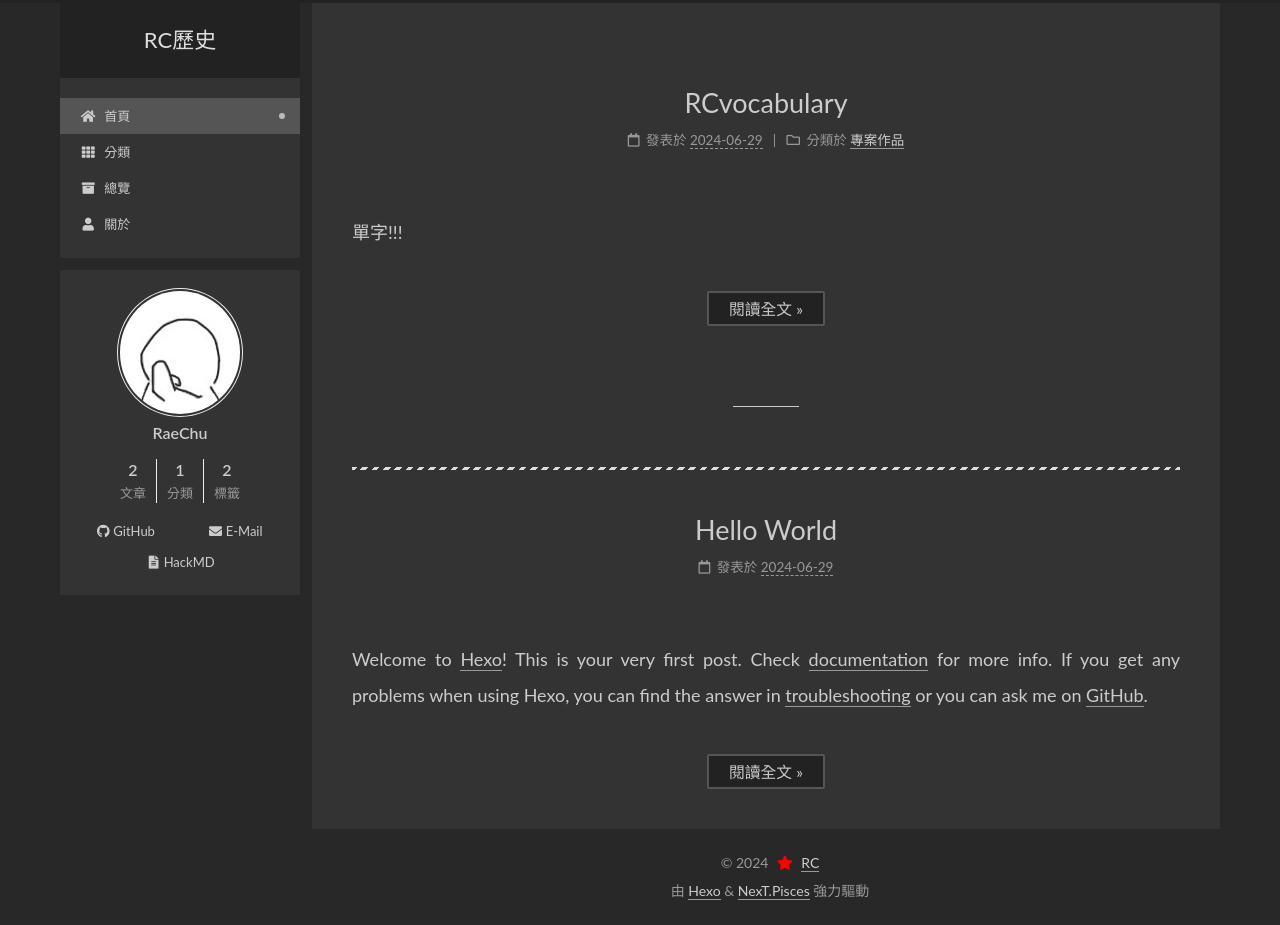
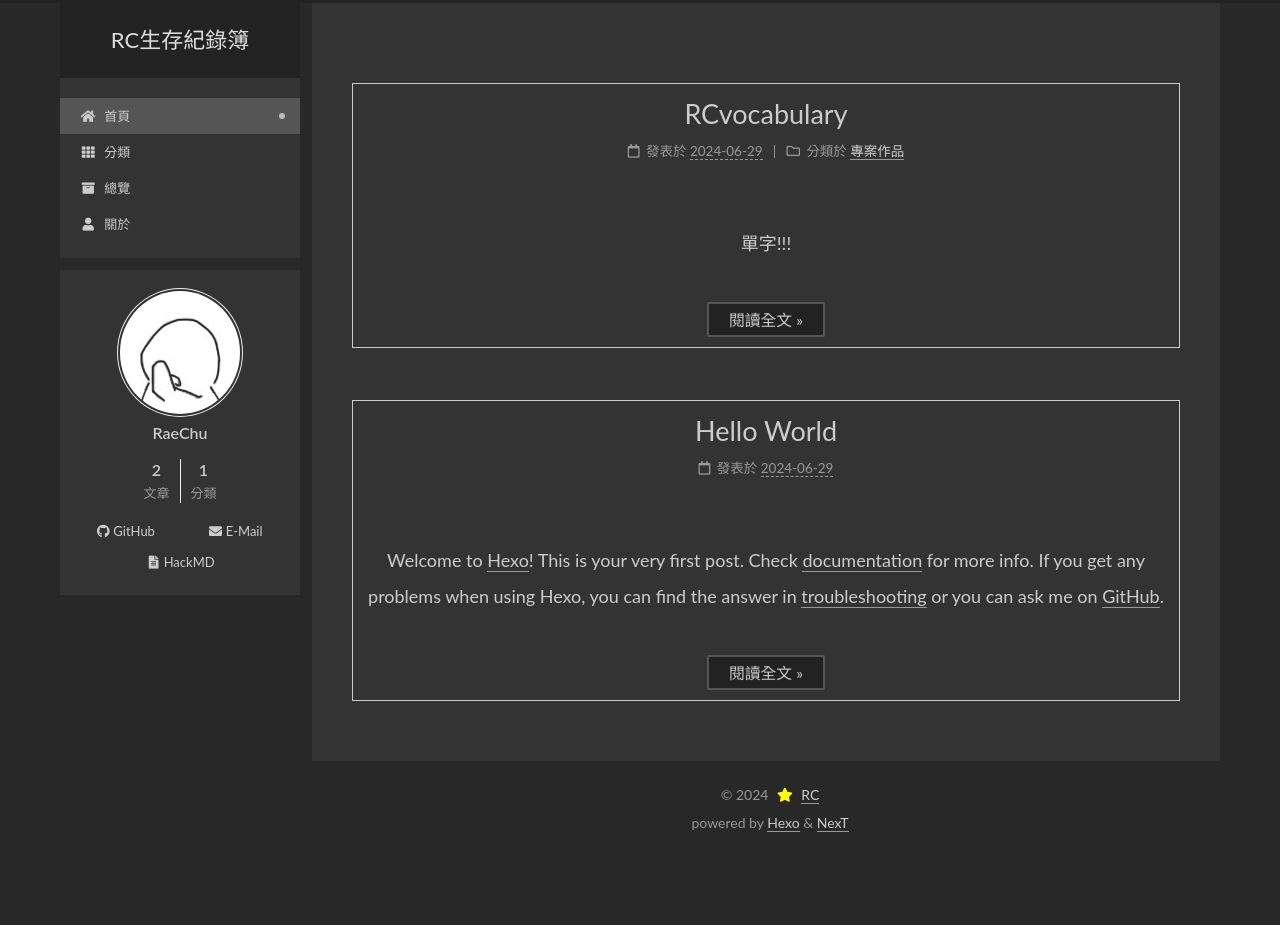
Before and after one commit to 123456dr/RC, a plain HTML site: page index.html in a window 1280 px wide. After the commit the page ends 857 px from the top, so only its background shows below. Drawn offline with Linux system fonts and the light colour scheme; files whose address does not match are found by name.

Commit message:
Site updated: 2024-06-29 23:20:41

```diff
--- a/css/main.css
+++ b/css/main.css
@@ -1,3 +1,11 @@
+.post-preview {
+  border: 1px solid #ccc;
+  padding: 10px;
+  margin-bottom: 20px;
+}
+.index .post-body {
+  text-align: center;
+}
 :root {
   --body-bg-color: #282828;
   --content-bg-color: #333;
@@ -1199,7 +1207,7 @@ pre .javascript .function {
 }
 .links-of-author a::before,
 .links-of-author span.exturl::before {
-  background: #3355d9;
+  background: #783039;
   border-radius: 50%;
   content: ' ';
   display: inline-block;
@@ -1442,7 +1450,7 @@ pre .javascript .function {
   width: 100%;
 }
 .with-love {
-  color: #ff0000;
+  color: #ffff00;
   display: inline-block;
   margin: 0 5px;
 }
--- a/index.html
+++ b/index.html
@@ -31,9 +31,9 @@
   gtag('config', 'G-S1SMX01GSN');
 </script>
   <meta property="og:type" content="website">
-<meta property="og:title" content="RC歷史">
+<meta property="og:title" content="RC生存紀錄簿">
 <meta property="og:url" content="http://123456dr.github.io/index.html">
-<meta property="og:site_name" content="RC歷史">
+<meta property="og:site_name" content="RC生存紀錄簿">
 <meta property="og:locale" content="zh_TW">
 <meta property="article:author" content="RaeChu">
 <meta property="article:tag" content="RC">
@@ -52,7 +52,7 @@
   };
 </script>
 
-  <title>RC歷史</title>
+  <title>RC生存紀錄簿</title>
 
     <script async src="https://www.googletagmanager.com/gtag/js?id=G-S1SMX01GSN"></script>
     <script>
@@ -112,7 +112,7 @@
 
     <a href="/" class="brand" rel="start">
       <span class="logo-line-before"><i></i></span>
-      <h1 class="site-title">RC歷史</h1>
+      <h1 class="site-title">RC生存紀錄簿</h1>
       <span class="logo-line-after"><i></i></span>
     </a>
   </div>
@@ -168,6 +168,7 @@
 
           <div class="content index posts-expand">
 
+    <div class="post-preview">
 
 
 
@@ -181,7 +182,7 @@
     </span>
 
     <span hidden itemprop="publisher" itemscope itemtype="http://schema.org/Organization">
-      <meta itemprop="name" content="RC歷史">
+      <meta itemprop="name" content="RC生存紀錄簿">
     </span>
       <header class="post-header">
         <h2 class="post-title" itemprop="name headline">
@@ -197,7 +198,7 @@
               <span class="post-meta-item-text">發表於</span>
 
 
-              <time title="創建時間：2024-06-29 12:47:47 / 修改時間：17:58:31" itemprop="dateCreated datePublished" datetime="2024-06-29T12:47:47+08:00">2024-06-29</time>
+              <time title="創建時間：2024-06-29 12:47:47 / 修改時間：21:18:54" itemprop="dateCreated datePublished" datetime="2024-06-29T12:47:47+08:00">2024-06-29</time>
             </span>
             <span class="post-meta-item">
               <span class="post-meta-item-icon">
@@ -243,7 +244,10 @@
 
 
 
-      <hr>
+    </div>
+
+      <br>
+    <div class="post-preview">
 
 
 
@@ -257,7 +261,7 @@
     </span>
 
     <span hidden itemprop="publisher" itemscope itemtype="http://schema.org/Organization">
-      <meta itemprop="name" content="RC歷史">
+      <meta itemprop="name" content="RC生存紀錄簿">
     </span>
       <header class="post-header">
         <h2 class="post-title" itemprop="name headline">
@@ -310,6 +314,7 @@
 
 
 
+    </div>
 
 
 
@@ -387,10 +392,10 @@
         <span class="site-state-item-count">1</span>
         <span class="site-state-item-name">分類</span></a>
       </div>
-      <div class="site-state-item site-state-tags">
-        <span class="site-state-item-count">2</span>
-        <span class="site-state-item-name">標籤</span>
-      </div>
+
+
+
+
   </nav>
 </div>
   <div class="links-of-author motion-element">
@@ -436,7 +441,8 @@
   </span>
   <span class="author" itemprop="copyrightHolder"><a href='https://123456dr.github.io'>RC</a></span>
 </div>
-  <div class="powered-by">由 <a href="https://hexo.io/" class="theme-link" rel="noopener" target="_blank">Hexo</a> & <a href="https://pisces.theme-next.org/" class="theme-link" rel="noopener" target="_blank">NexT.Pisces</a> 強力驅動
+  <div class="powered-by">
+    powered by <a href="https://hexo.io" class="theme-link" target="_blank">Hexo</a> & <a href="https://theme-next.org" class="theme-link" target="_blank">NexT</a>
   </div>
 
 
```
Also changed, not shown: 2024/06/29/RCvocabulary/index.html (+15 -13 lines), 2024/06/29/hello-world/index.html (+10 -9 lines), about/index.html (+9 -8 lines), archives/2024/06/index.html (+10 -9 lines), archives/2024/index.html (+10 -9 lines), archives/index.html (+10 -9 lines), categories/index.html (+12 -11 lines), categories/專案作品/index.html (+10 -9 lines), lib/pae/README.html (+11 -10 lines), tags/RC背單字/index.html (+10 -9 lines), tags/index.html (+9 -8 lines), tags/學測-日常單字學習系統/index.html (+10 -9 lines).
